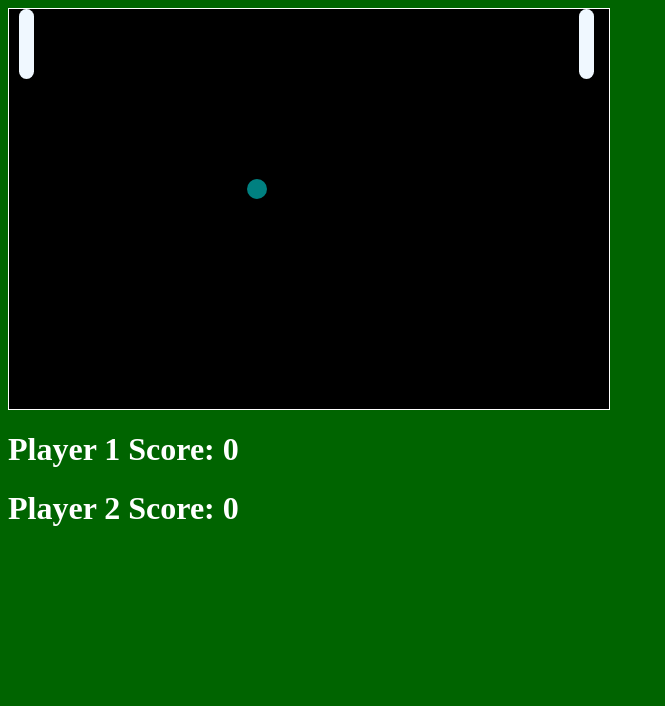
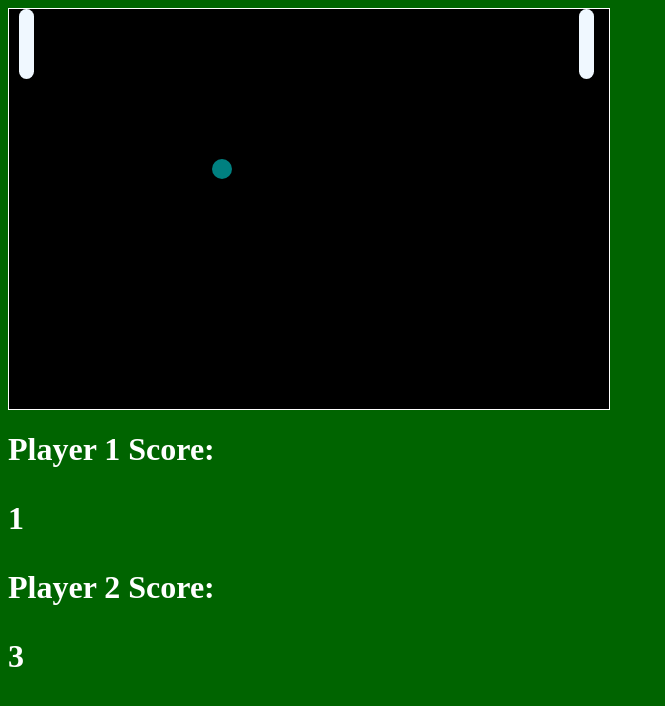
Before and after one commit to DraydenNaquin/DraydenNaquin, a plain HTML site: page asd-projects/pong/index.html in a window 1280 px wide. Shown: the whole page, without its empty margins (0-665 px from the left). Drawn offline with Linux system fonts and the light colour scheme.

Commit message:
saving pong

```diff
--- a/asd-projects/pong/index.css
+++ b/asd-projects/pong/index.css
@@ -39,10 +39,6 @@ body {
   left: 570px;
 }
 
-#scoreP1 {
+#score {
   color: rgb(255, 255, 255);
 }
-
-#scoreP2 {
-  color: rgb(255, 255, 255);
-}
--- a/asd-projects/pong/index.html
+++ b/asd-projects/pong/index.html
@@ -16,7 +16,9 @@
       <div id='leftPaddle'></div>
       <div id='rightPaddle'></div>
     </div>
-      <h1 id='scoreP1'>Player 1 Score: 0</h1>
-      <h1 id='scoreP2'>Player 2 Score: 0</h1>
+    <div  id="score">
+      <h1 >Player 1 Score: <p id='scoreP1'>0</p></h1>
+      <h1 >Player 2 Score: <p id='scoreP2'>0</p></h1>
+    </div>
   </body>
 </html>
--- a/asd-projects/pong/index.js
+++ b/asd-projects/pong/index.js
@@ -10,9 +10,13 @@ function runProgram(){
   // Constant Variables
   const FRAME_RATE = 60;
   const FRAMES_PER_SECOND_INTERVAL = 1000 / FRAME_RATE;
-  var randomNum = (Math.random() * 3 + 2) * (Math.random() > 0.5 ? -1 : 1);
+
 
   // Game Item Objects
+
+  var boardWidth = $("#board").width();
+  var boardHeight = $("#board").height();
+
 
 
     //Key Code
@@ -47,6 +51,8 @@ function runProgram(){
 var paddle1 = createItem("#leftPaddle", 0, 0);
 var paddle2 = createItem("#rightPaddle", 0, 0);
 var ball = createItem("#gameItem", 0, 0);
+var player1Score = 0;
+var player2Score = 0;
   // one-time setup
   let interval = setInterval(newFrame, FRAMES_PER_SECOND_INTERVAL);   // execute newFrame every 0.0166 seconds (60 Frames per second)
   $(document).on('keydown', handleKeyDown);                           // change 'eventType' to the type of event you want to handle
@@ -67,6 +73,7 @@ var ball = createItem("#gameItem", 0, 0);
     wallCollision(paddle1, "#leftPaddle");
     wallCollision(paddle2, "#rightPaddle");
     moveBall(ball);
+    endBall(ball, "#gameItem");
   }
 
   /*
@@ -82,34 +89,27 @@ var ball = createItem("#gameItem", 0, 0);
 
 
   function startBall() {
+    var randomNum = (Math.random() * 3 + 2) * (Math.random() > 0.5 ? -1 : 1);
     ball.x = 260;
     ball.y = 260;
-    ball.speedX = 2;
-    ball.speedY = 2;
+    ball.speedX = randomNum;
+    ball.speedY = randomNum;
   }
 
   function moveBall(bop) {
-
-
-    const boardWidth = $("#board").width();
-    const boardHeight = $("#board").height();
-
-    $("#gameItem").css('left', bop.x);
     $("#gameItem").css('top', bop.y);
-
-    bop.x = bop.x + bop.speedX;
     bop.y = bop.y + bop.speedY;
-
-    if (bop.x > boardWidth || bop.x < 0) {
-        bop.speedX = -bop.speedX;
-    }
-
     if (bop.y > boardHeight || bop.y < 0) {
         bop.speedY = -bop.speedY;
     }
 }
 
+function paddleCollision(gameItem, paddle, gameId) {
 
+}
+
+
+//makes things move
   function gameMovement(toy) {
     toy.x += toy.speedX;
     toy.y += toy.speedY;
@@ -117,50 +117,59 @@ var ball = createItem("#gameItem", 0, 0);
   $(toy.id).css("top", toy.y);
 }
 
+    //acts on keydown
   function handleKeyDown(event) {
-      if (event.which === KEY.UP) {
-        paddle2.speedY = -5;
-    } else if (event.which === KEY.DOWN) {
-        paddle2.speedY = 5;
-    } else if (event.which === KEY.W) {
-        paddle1.speedY = -5;
-    } else if (event.which === KEY.S) {
-        paddle1.speedY = 5;
+     if (event.which === KEY.UP) {
+        paddle2.speedY = -6;
+    }
+     if (event.which === KEY.DOWN) {
+        paddle2.speedY = 6;
+    }
+     if (event.which === KEY.W) {
+        paddle1.speedY = -6;
+    }
+     if (event.which === KEY.S) {
+        paddle1.speedY = 6;
     }
   }
 
+  //acts on keyup
   function handleKeyUp(event) {
     if (event.which === KEY.UP || event.which === KEY.DOWN) {
       paddle2.speedY = 0;
-    } else if (event.which === KEY.W || event.which === KEY.S) {
+    }
+    if (event.which === KEY.W || event.which === KEY.S) {
       paddle1.speedY = 0;
     }
   }
 
   // used paramiters for reuse
 function wallCollision(gameItem, gameId) {
-  // Get the dimensions of the board
-  const boardWidth = $("#board").width();
-  const boardHeight = $("#board").height();
-
-  // Calculate the boundaries of the board
-  var leftWall = 0;
-  var topWall = 0;
-  var rightWall = boardWidth - $(gameId).outerWidth();
-  var bottomWall = boardHeight - $(gameId).outerHeight();
-
-  // Check if the walker is about to move beyond the boundaries
-  if (gameItem.x < leftWall) {
-    gameItem.x = leftWall;
-  }
-  if (gameItem.x > rightWall) {
-    gameItem.x = rightWall;
-  }
+// Calculate the boundaries of the board
+var topWall = 0;
+var bottomWall = boardHeight - $(gameId).outerHeight();
+  // Check if the game item is about to move beyond the boundaries
   if (gameItem.y < topWall) {
     gameItem.y = topWall;
   }
   if (gameItem.y > bottomWall) {
     gameItem.y = bottomWall;
+  }
+}
+
+function endBall(gameItem, gameId) {
+  var leftWall = 0;
+  var rightWall = boardWidth - $(gameId).outerWidth();
+
+  if (gameItem.x <= leftWall) {
+    player2Score += 1;
+    $("#scoreP2").text(player2Score);
+    startBall();
+  }
+  if (gameItem.x > rightWall) {
+    player1Score += 1;
+    $("#scoreP1").text(player1Score);
+    startBall();
   }
 }
 
```
